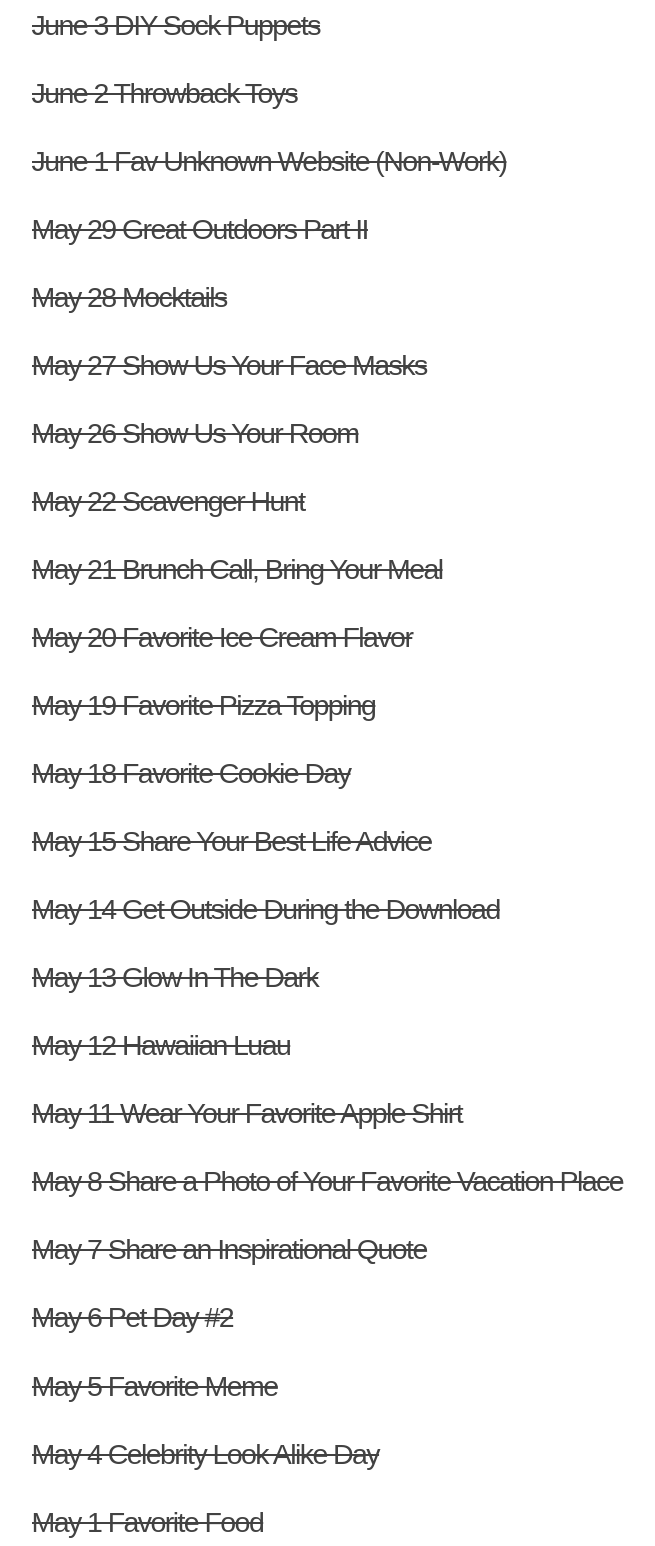
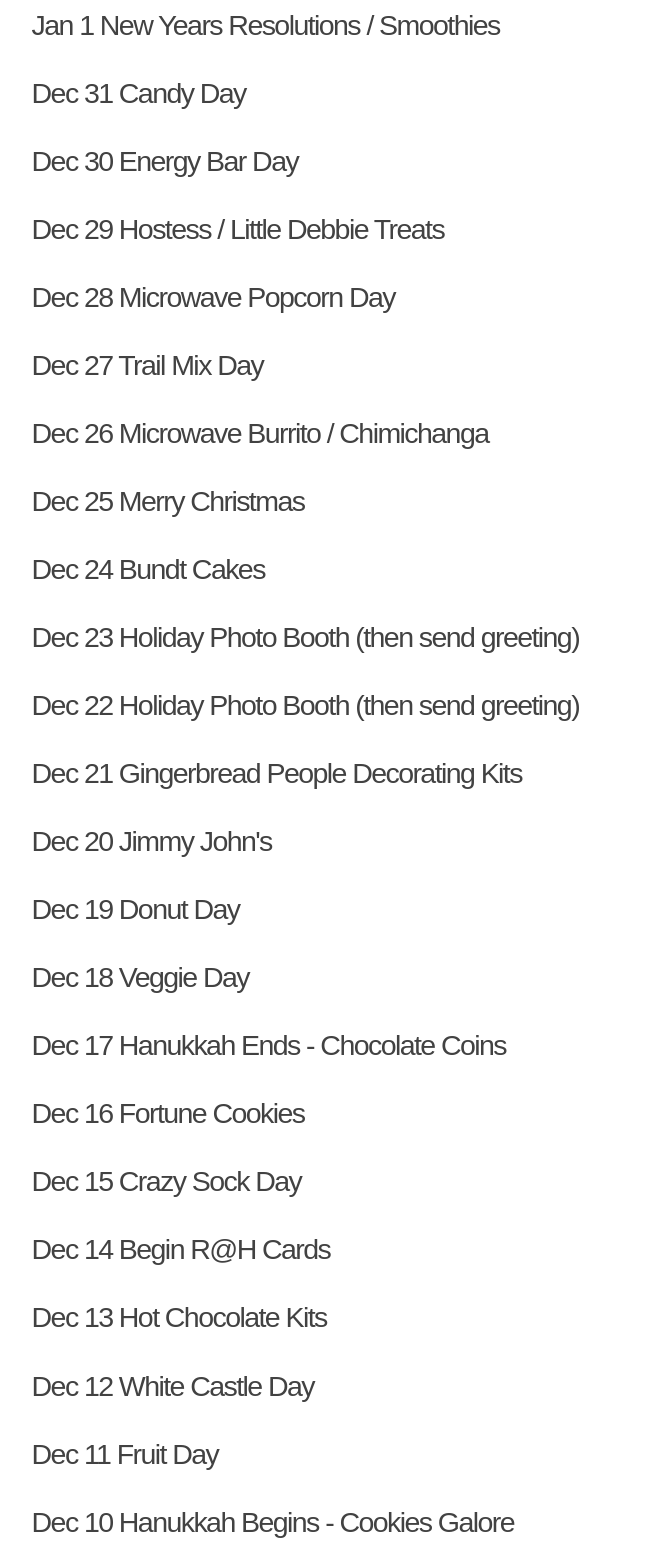
Before and after one commit to chadokruse/whatisthethemetoday, a plain HTML site: page index.html in a window 1280 px wide. Shown: the part 277-1823 px from the top of the page, without its empty margins (83-738 px from the left). Drawn offline with Linux system fonts and the light colour scheme.

Commit message:
Holiday 2020 updates

```diff
--- a/index.html
+++ b/index.html
@@ -50,6 +50,31 @@
             <h1>Wondering what today's theme is?</h1>
             <h2 class="subtitle">Don't ask Kate, just check here</h2>
             <div id="dates">
+              <h2 data-date="2021-01-01">Jan 1 New Years Resolutions / Smoothies</h2>
+              <h2 data-date="2020-12-31">Dec 31 Candy Day</h2>
+              <h2 data-date="2020-12-30">Dec 30 Energy Bar Day</h2>
+              <h2 data-date="2020-12-29">Dec 29 Hostess / Little Debbie Treats</h2>
+              <h2 data-date="2020-12-28">Dec 28 Microwave Popcorn Day</h2>
+              <h2 data-date="2020-12-27">Dec 27 Trail Mix Day</h2>
+              <h2 data-date="2020-12-26">Dec 26 Microwave Burrito / Chimichanga</h2>
+              <h2 data-date="2020-12-25">Dec 25 Merry Christmas</h2>
+              <h2 data-date="2020-12-24">Dec 24 Bundt Cakes</h2>
+              <h2 data-date="2020-12-23">Dec 23 Holiday Photo Booth (then send greeting)</h2>
+              <h2 data-date="2020-12-22">Dec 22 Holiday Photo Booth (then send greeting)</h2>
+              <h2 data-date="2020-12-21">Dec 21 Gingerbread People Decorating Kits</h2>
+              <h2 data-date="2020-12-20">Dec 20 Jimmy John's</h2>
+              <h2 data-date="2020-12-19">Dec 19 Donut Day</h2>
+              <h2 data-date="2020-12-18">Dec 18 Veggie Day</h2>
+              <h2 data-date="2020-12-17">Dec 17 Hanukkah Ends - Chocolate Coins</h2>
+              <h2 data-date="2020-12-16">Dec 16 Fortune Cookies</h2>
+              <h2 data-date="2020-12-15">Dec 15 Crazy Sock Day</h2>
+              <h2 data-date="2020-12-14">Dec 14 Begin R@H Cards</h2>
+              <h2 data-date="2020-12-13">Dec 13 Hot Chocolate Kits</h2>
+              <h2 data-date="2020-12-12">Dec 12 White Castle Day</h2>
+              <h2 data-date="2020-12-11">Dec 11 Fruit Day</h2>
+              <h2 data-date="2020-12-10">Dec 10 Hanukkah Begins - Cookies Galore</h2>
+              <h2 data-date="2020-12-09">Dec 9 Ice Cream Bar Day</h2>
+              <h2 data-date="2020-12-08">Dec 8 Clear the Fridge</h2>
               <h2 data-date="2020-06-03">June 3 DIY Sock Puppets</h2>
               <h2 data-date="2020-06-02">June 2 Throwback Toys</h2>
               <h2 data-date="2020-06-01">June 1 Fav Unknown Website (Non-Work)</h2>
```
